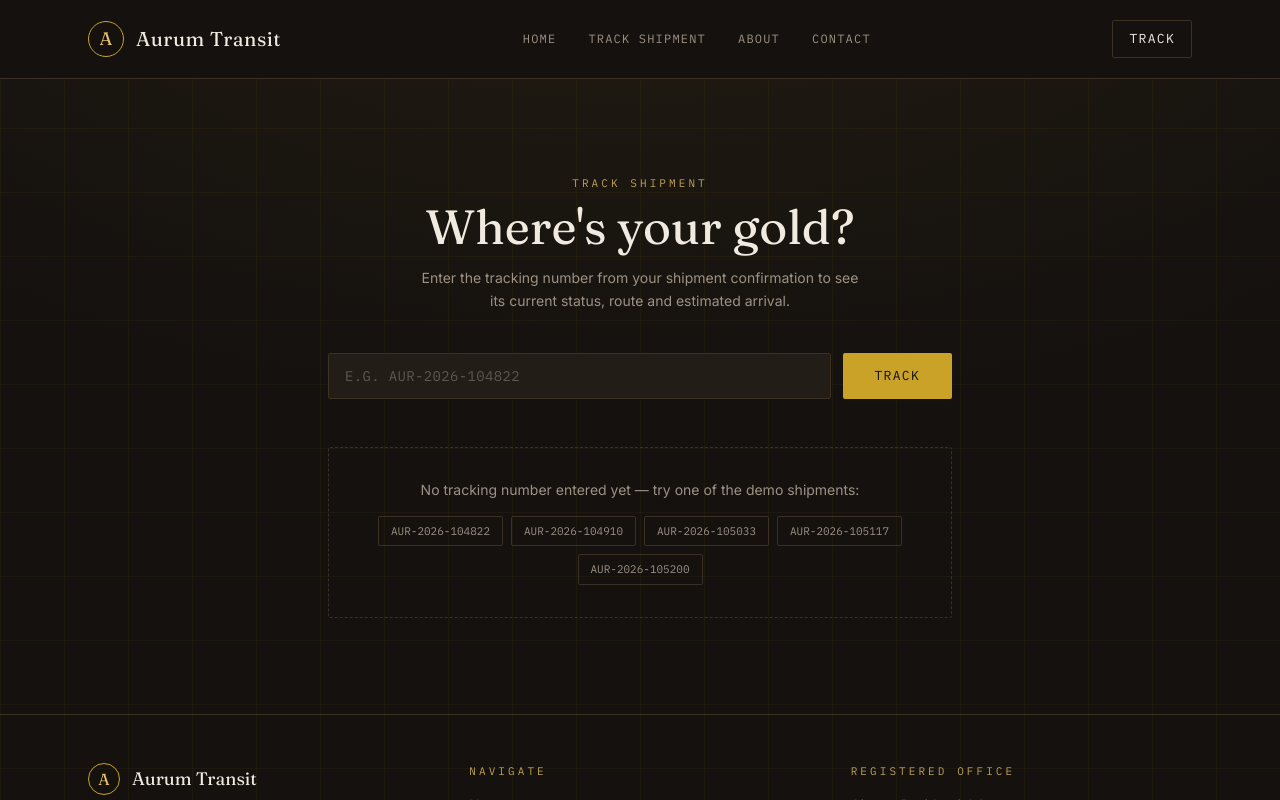
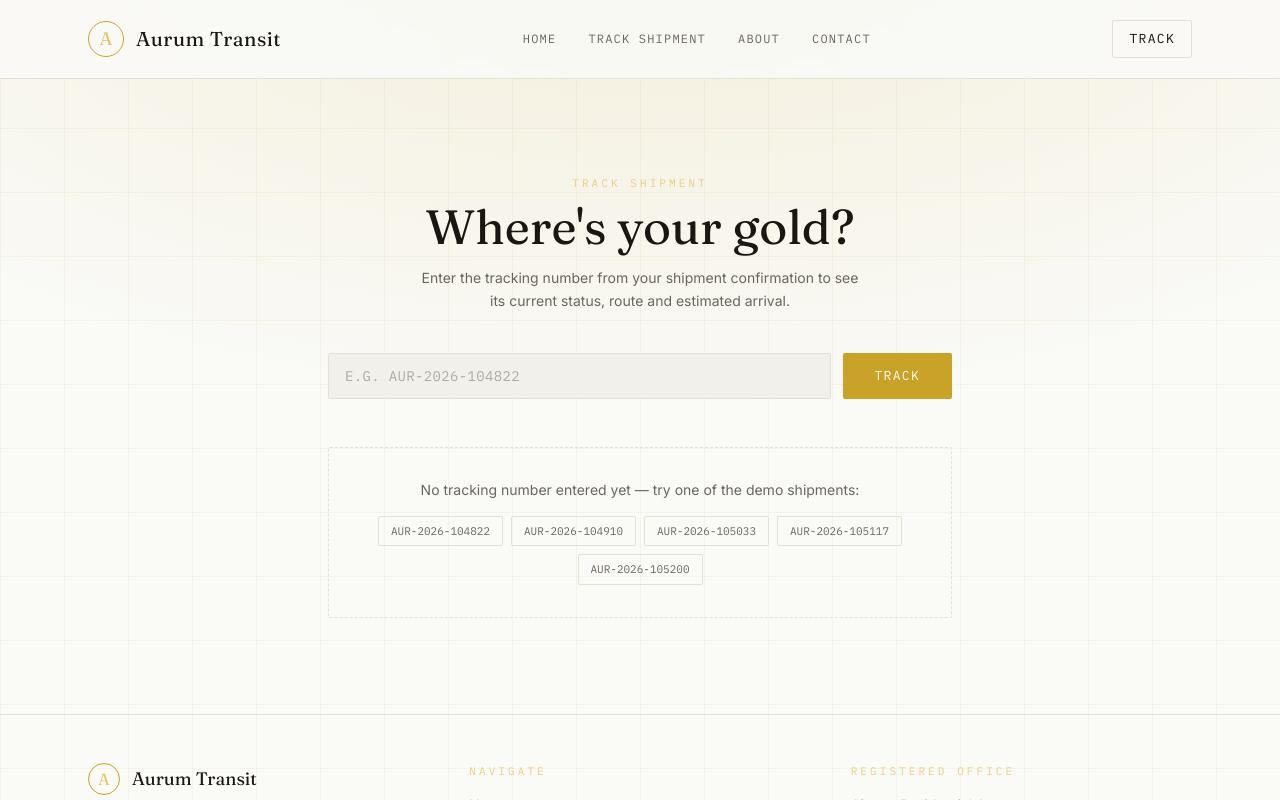
Before and after one commit to corepex-labs/gold-tracker, a Next.js app: page /track in a window 1280 px wide. Shown: the top 800 px of the page. Built offline with nearby package versions, Linux system fonts and the light colour scheme.

Commit message:
style: chnage dark style to light

```diff
--- a/app/globals.css
+++ b/app/globals.css
@@ -10,15 +10,15 @@
   body {
     @apply bg-ink text-ivory font-sans;
     background-image:
-      radial-gradient(ellipse 80% 50% at 50% -10%, rgba(201, 162, 39, 0.08), transparent),
-      linear-gradient(rgba(201, 162, 39, 0.05) 1px, transparent 1px),
-      linear-gradient(90deg, rgba(201, 162, 39, 0.05) 1px, transparent 1px);
+      radial-gradient(ellipse 80% 50% at 50% -10%, rgba(201, 162, 39, 0.15), transparent),
+      linear-gradient(rgba(201, 162, 39, 0.08) 1px, transparent 1px),
+      linear-gradient(90deg, rgba(201, 162, 39, 0.08) 1px, transparent 1px);
     background-size: auto, 64px 64px, 64px 64px;
   }
 
   ::selection {
     background: #c9a227;
-    color: #14110f;
+    color: #1a1612;
   }
 
   *:focus-visible {
@@ -66,7 +66,7 @@
 
   /* Perforated ticket-stub edge for the certificate card */
   .stub-edge {
-    background-image: radial-gradient(circle, #14110f 3.5px, transparent 3.6px);
+    background-image: radial-gradient(circle, #e5e0d6 3.5px, transparent 3.6px);
     background-size: 16px 16px;
     background-position: -8px center;
     height: 16px;
--- a/tailwind.config.ts
+++ b/tailwind.config.ts
@@ -8,17 +8,17 @@ const config: Config = {
   theme: {
     extend: {
       colors: {
-        ink: "#14110F",
-        panel: "#1C1813",
-        "panel-raised": "#221D17",
-        line: "#3A3024",
+        ink: "#FAFAF7",
+        panel: "#FFFFFF",
+        "panel-raised": "#F2F0EB",
+        line: "#E5E0D6",
         gold: {
           DEFAULT: "#C9A227",
           bright: "#E8C468",
           dim: "#8A6F26",
         },
-        ivory: "#F0EAE0",
-        muted: "#9C9284",
+        ivory: "#1A1612",
+        muted: "#6B6560",
         verdigris: "#6B8F7C",
         rust: "#B5623A",
       },
```
